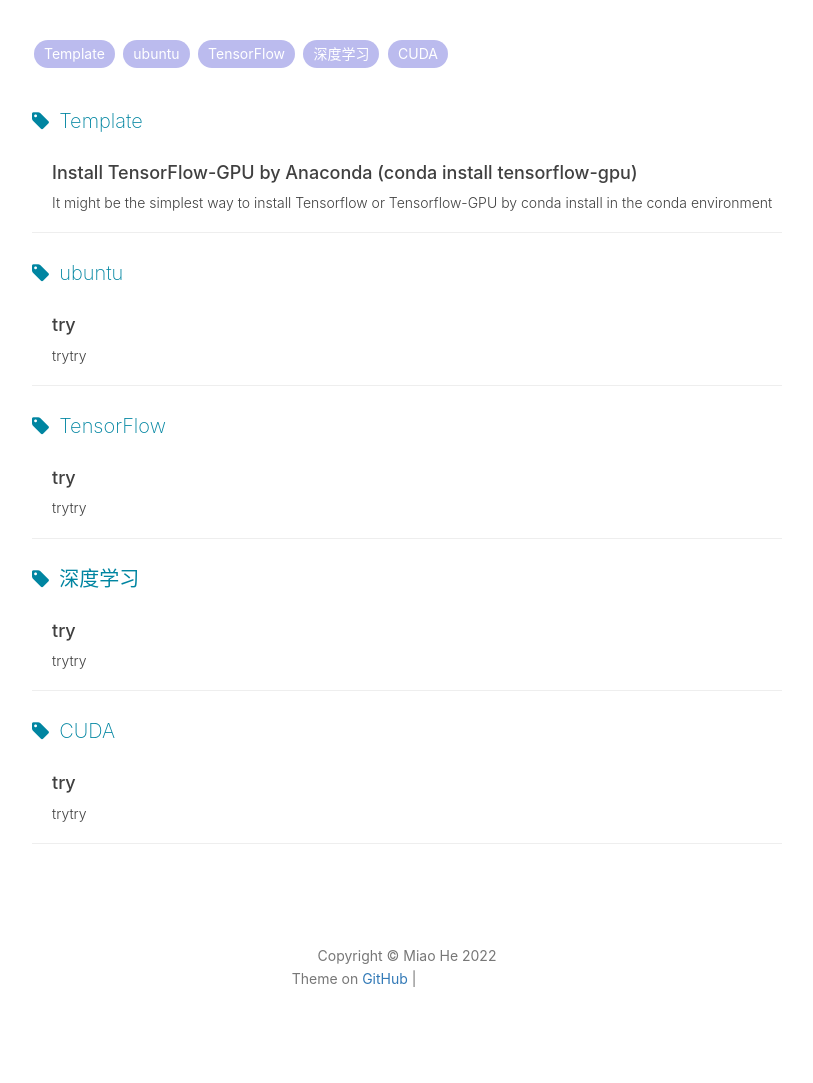
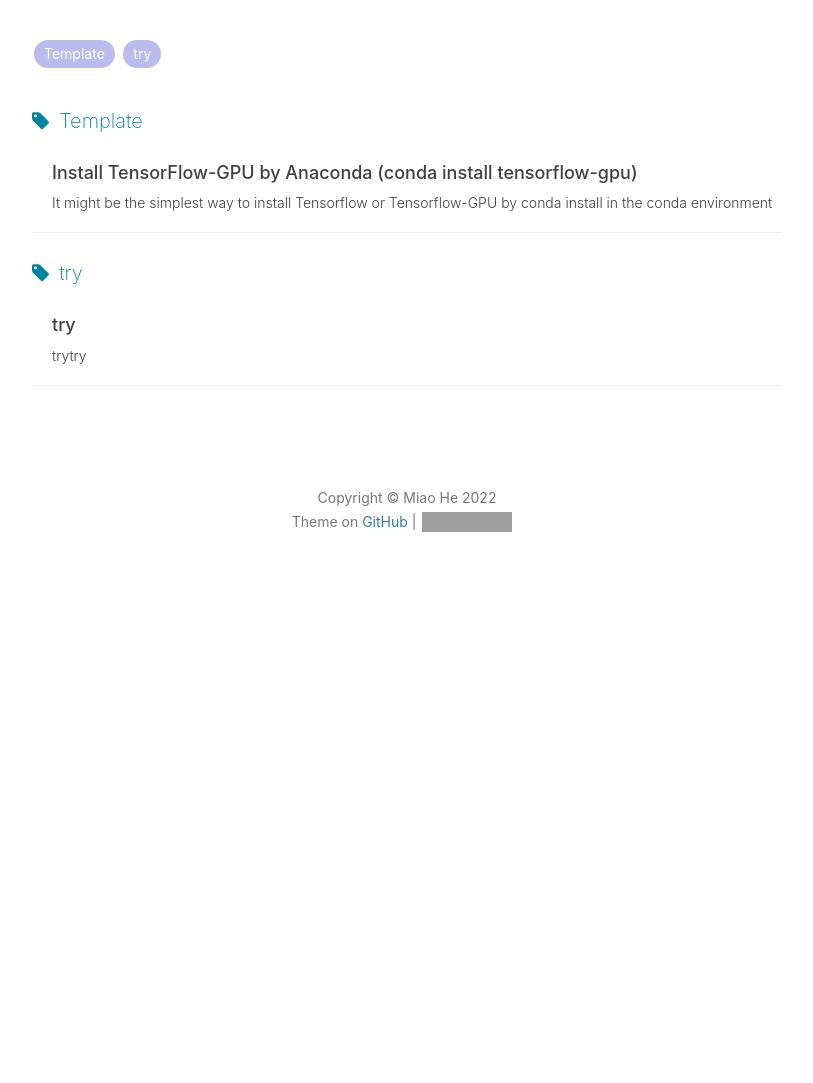
Before and after one commit to MiaoHe13/MiaoHe13.github.io, a Jekyll site: the page built from tags.html, in a window 1280 px wide. Shown: the part 228-1311 px from the top of the page, without its empty margins (233-1046 px from the left). Built offline with Jekyll 4.4.1, drawn with Linux system fonts in a browser that asks for light colours; nearby versions of some CDN libraries; comment, search, counter and statistics services are not loaded; after the commit the page ends 900 px from its top, so only the background shows below that; grey boxes are pictures that could not be loaded.

Commit message:
Update 2020-12-07-try.md

```diff
--- a/_posts/2020-12-07-try.md
+++ b/_posts/2020-12-07-try.md
@@ -7,10 +7,7 @@
 header-img: img/art-Anaconda-TensorFlow.jpg
 catalog: true
 tags:
-    - ubuntu
-    - TensorFlow
-    - 深度学习
-    - CUDA
+    - try
 ---
 
 # 一级
```
